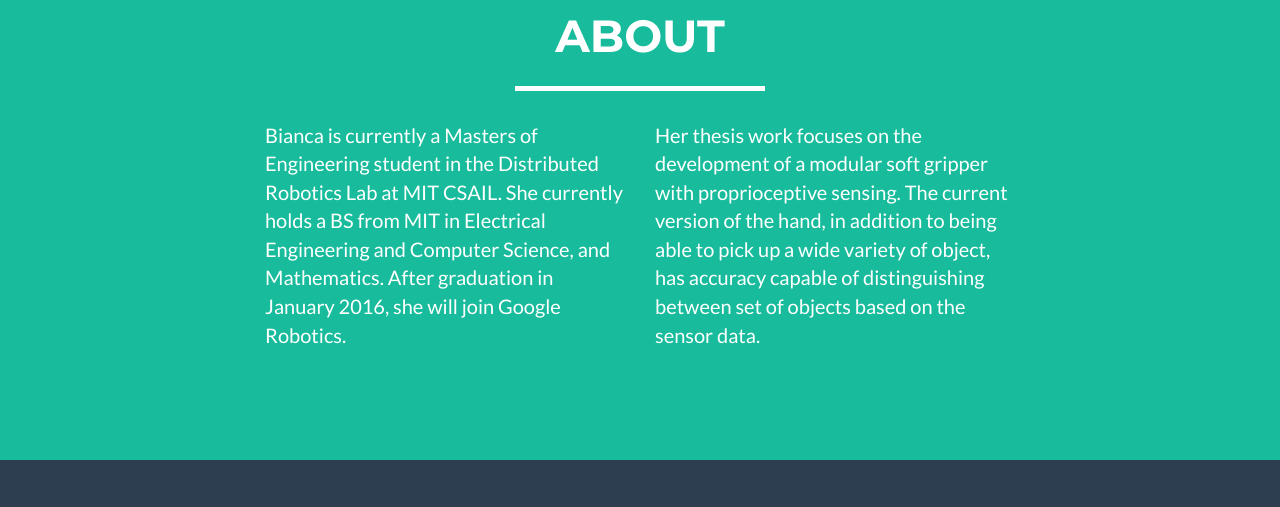
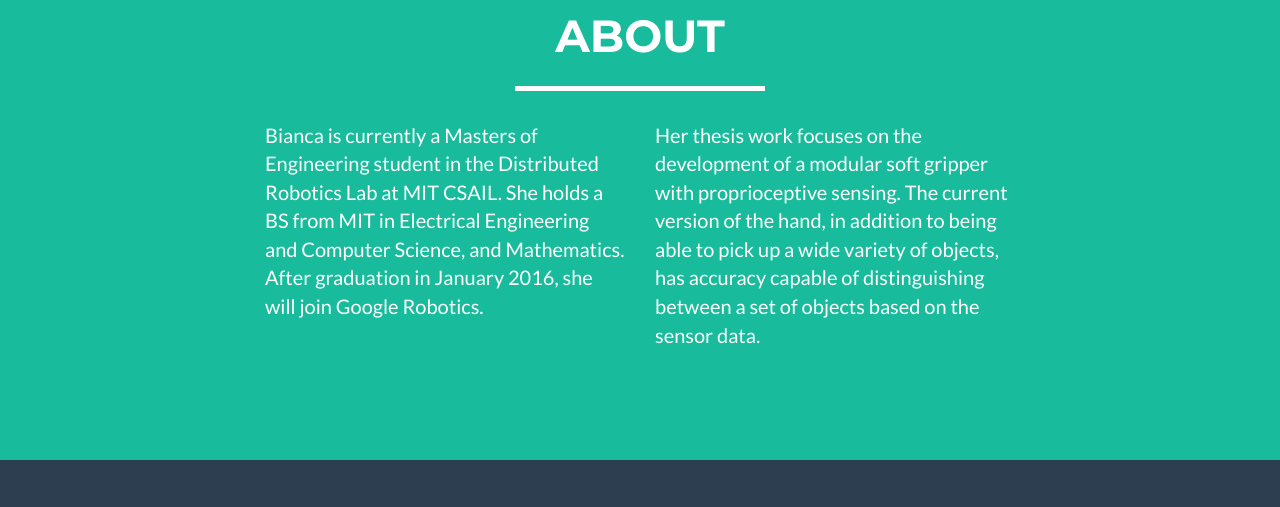
Before and after one commit to bhomberg/bhomberg.github.io, a plain HTML site: page index.html in a window 1280 px wide. Shown: the part 2040-2547 px from the top of the page. Drawn offline with nearby package versions, Linux system fonts and the light colour scheme.

Commit message:
fixed typos and possible fix for google analytics

```diff
--- a/index.html
+++ b/index.html
@@ -31,7 +31,7 @@
 
       ga('create', 'UA-67762426-1', 'auto');
       ga('send', 'pageview');
-
+      _gaq.push(['_setDomainName','github.io']);
     </script>
     <!-- HTML5 Shim and Respond.js IE8 support of HTML5 elements and media queries -->
     <!-- WARNING: Respond.js doesn't work if you view the page via file:// -->
@@ -181,10 +181,10 @@
             </div>
             <div class="row">
                 <div class="col-lg-4 col-lg-offset-2">
-                    <p>Bianca is currently a Masters of Engineering student in the Distributed Robotics Lab at MIT CSAIL.  She currently holds a BS from MIT in Electrical Engineering and Computer Science, and Mathematics. After graduation in January 2016, she will join Google Robotics.</p>
+                    <p>Bianca is currently a Masters of Engineering student in the Distributed Robotics Lab at MIT CSAIL.  She holds a BS from MIT in Electrical Engineering and Computer Science, and Mathematics. After graduation in January 2016, she will join Google Robotics.</p>
                 </div>
                 <div class="col-lg-4">
-                    <p>Her thesis work focuses on the development of a modular soft gripper with proprioceptive sensing.  The current version of the hand, in addition to being able to pick up a wide variety of object, has accuracy capable of distinguishing between  set of objects based on the sensor data.  </p>
+                    <p>Her thesis work focuses on the development of a modular soft gripper with proprioceptive sensing.  The current version of the hand, in addition to being able to pick up a wide variety of objects, has accuracy capable of distinguishing between a set of objects based on the sensor data.  </p>
                 </div>
                 <!--<div class="col-lg-8 col-lg-offset-2 text-center">
                     <a href="#" class="btn btn-lg btn-outline">
```
